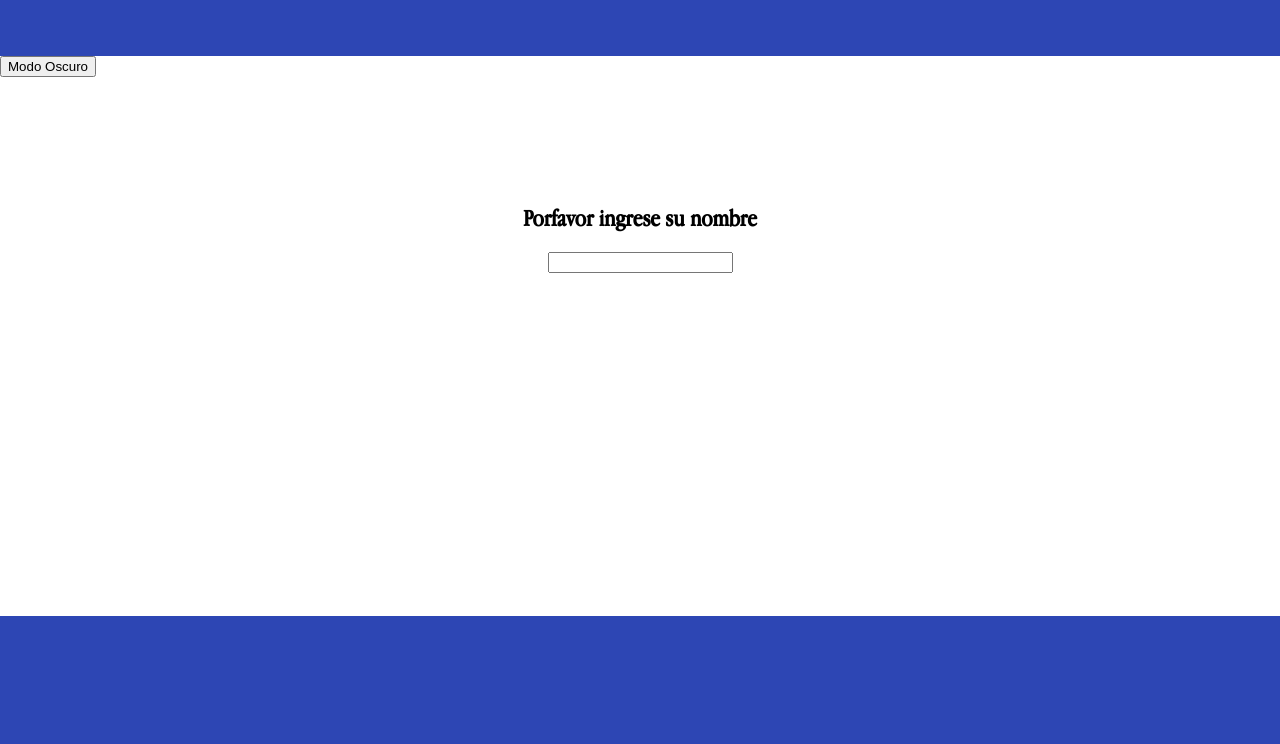
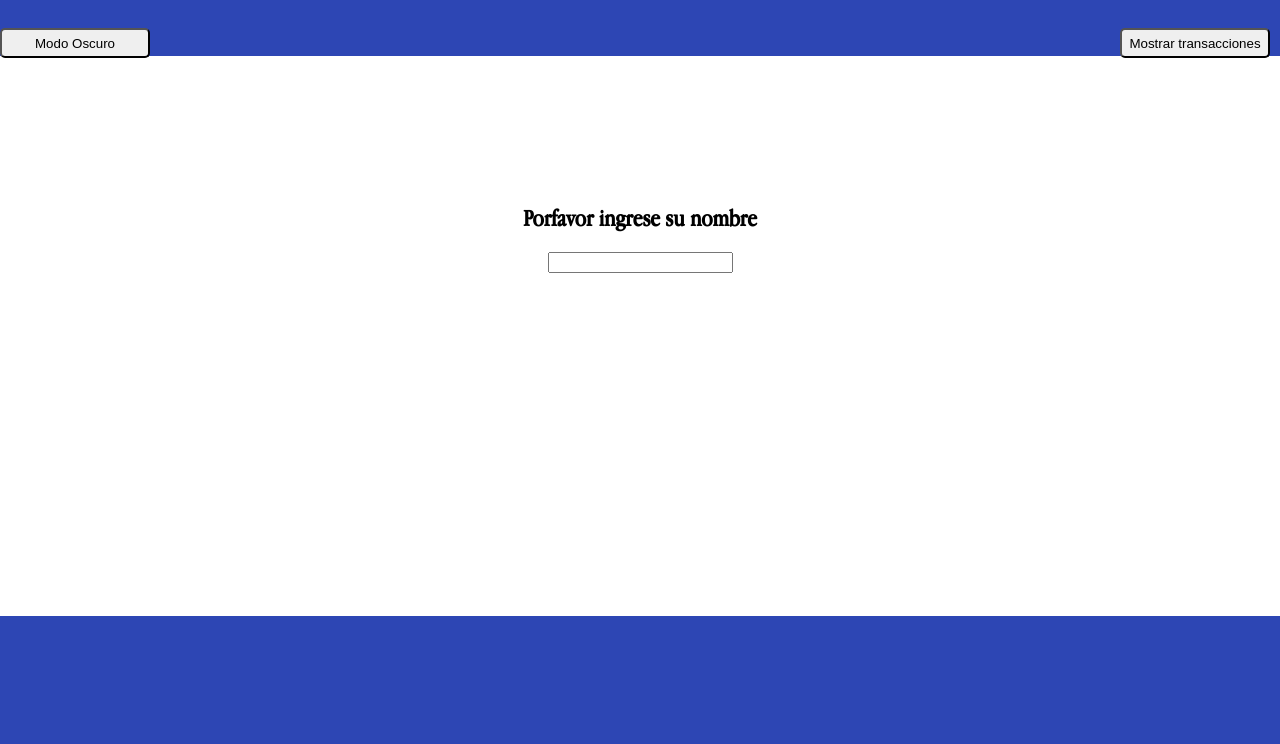
Before and after one commit to Wash37/Proyecto-JavaScript, a plain HTML site: page index.html in a window 1280 px wide. Shown: the part 72-816 px from the top of the page. Drawn offline with Linux system fonts and the light colour scheme.

Commit message:
Array de transacciones en consola

```diff
--- a/css/styles.css
+++ b/css/styles.css
@@ -83,8 +83,25 @@ h2, p {
 
 .modoOscuroFooter {
     background-color: rgb(45, 70, 180);
-  }
+}
 
-  .modoOscuro h1, .modoOscuro h2, .modoOscuro p {
+.modoOscuro h1, .modoOscuro h2, .modoOscuro p {
     color: rgb(255, 255, 255);
-  }
+}
+
+.botonTransacciones {
+    position: absolute;
+    width: 150px;
+    height: 30px;
+    border-radius: 5px;
+    cursor: pointer;
+}
+
+.posicionTrans {
+    top: 100px;
+    right: 10px;
+}
+
+.posicionOscuro {
+    top: 100px
+}
--- a/js/funciones.js
+++ b/js/funciones.js
@@ -13,6 +13,32 @@ function calcular(tipo, n1, n2) {
     return resultado;
 }
 
+let transacciones = [];
+
+
+function registrarTransaccion(tipo, monto, balance) {
+  const transaccion = {
+    tipo: tipo,
+    monto: monto,
+    balance: balance,
+  };
+  transacciones.push(transaccion);
+  console.log(`Transacción registrada: ${tipo} de $${monto}. Balance actual: $${balance}`);
+  console.log(transacciones);
+}
+
+function mostrarTransacciones() {
+  console.log('Últimas transacciones:');
+  console.log(transacciones);
+}
+
+const botonTransacciones = document.createElement('button');
+botonTransacciones.textContent = 'Mostrar transacciones';
+botonTransacciones.onclick = mostrarTransacciones;
+document.body.appendChild(botonTransacciones);
+botonTransacciones.classList.add('botonTransacciones');
+botonTransacciones.classList.add('posicionTrans');
+
 function cambiarModoOscuro() {
     const body = document.body;
     const header = document.querySelector('header');
@@ -27,6 +53,8 @@ function cambiarModoOscuro() {
 
 function modoOscuroEvento() {
     const modoOscuroBoton = document.getElementById('modoOscuro');
+    modoOscuroBoton.classList.add('botonTransacciones');
+    modoOscuroBoton.classList.add('posicionOscuro')
     modoOscuroBoton.addEventListener('click', cambiarModoOscuro);
 }
 
@@ -107,6 +135,7 @@ function ingresoDinero() {
                         if(!isNaN(monto) && monto > 0) {
                             balance = calcular('suma', balance, monto);
                             localStorage.setItem("balance", balance);
+                            registrarTransaccion('Ingreso', monto, balance);
                             main.innerHTML = `
                                             <div class="blank"></div>
                                             <div class="options">
@@ -162,6 +191,7 @@ function retiroDinero() {
                         if(!isNaN(monto) && monto > 0 && balance > monto) {
                             balance = calcular('resta', balance, monto);
                             localStorage.setItem("balance", balance);
+                            registrarTransaccion('Retiro', monto, balance);
                             main.innerHTML = `
                                             <div class="blank"></div>
                                             <div class="options">
```
Also changed, not shown: js/Pruebas.js (deleted, +0 -45 lines).
